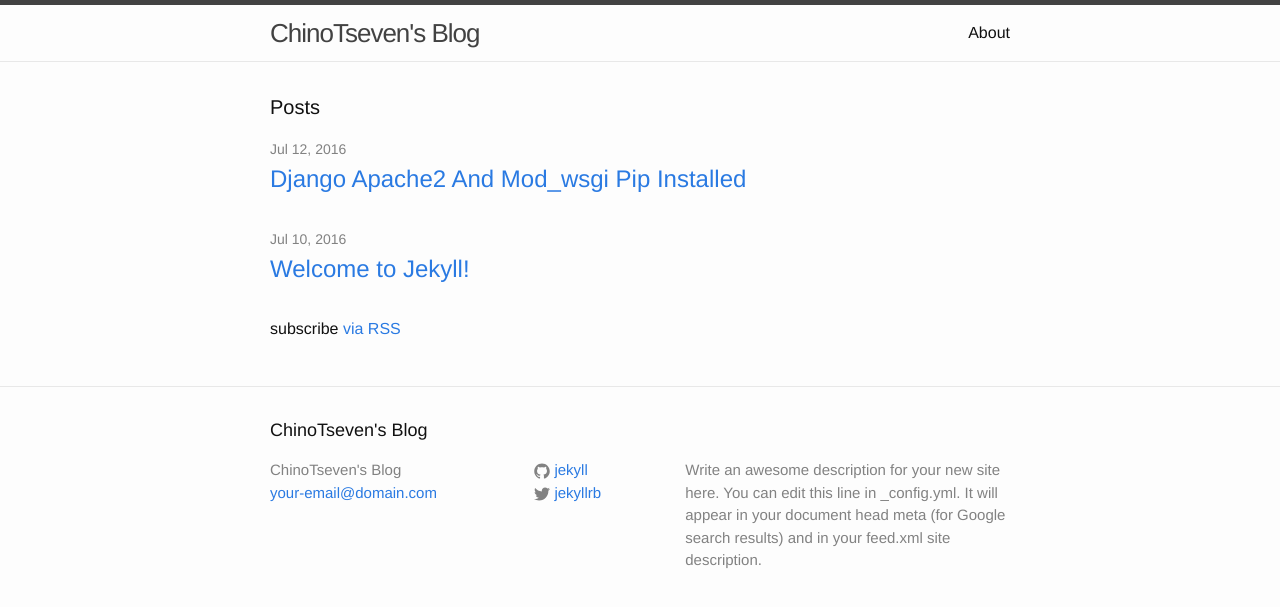
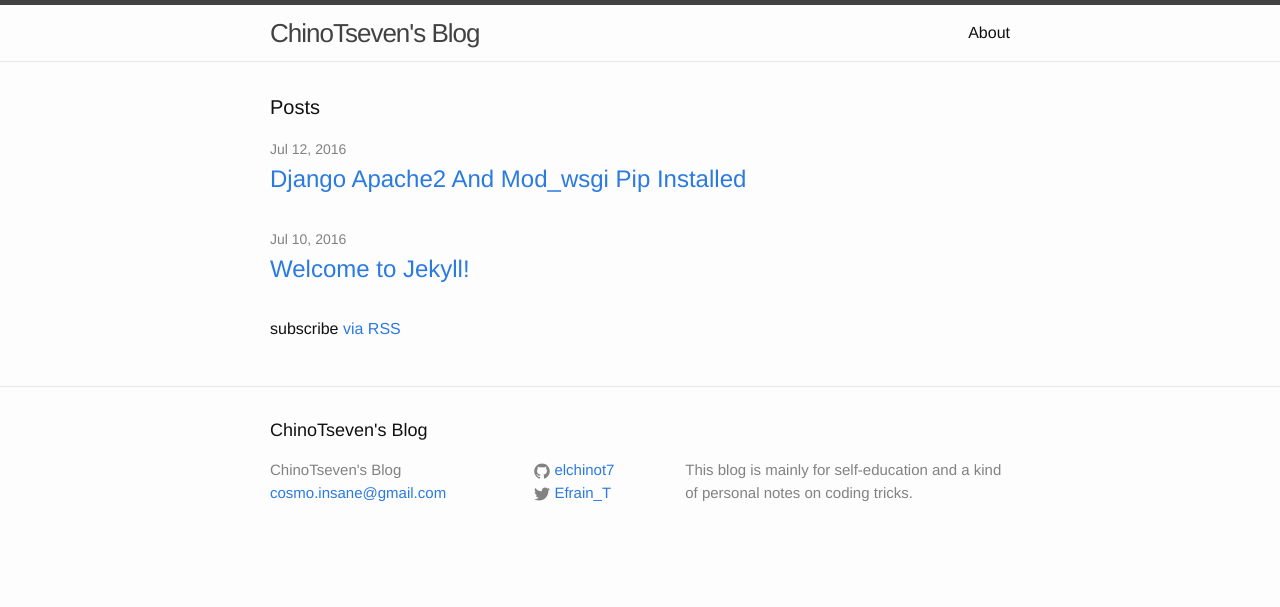
Before and after one commit to efraintorlo/blog, a Jekyll site: the page built from index.html, in a window 1280 px wide. Shown: the top 607 px of the page. Built offline with Jekyll 4.4.1, drawn with Linux system fonts in a browser that asks for light colours.

Commit message:
Minor  changes in _config.yml

```diff
--- a/_config.yml
+++ b/_config.yml
@@ -7,15 +7,14 @@
 
 # Site settings
 title: ChinoTseven's Blog
-email: your-email@domain.com
+email: cosmo.insane@gmail.com
 description: > # this means to ignore newlines until "baseurl:"
-  Write an awesome description for your new site here. You can edit this
-  line in _config.yml. It will appear in your document head meta (for
-  Google search results) and in your feed.xml site description.
+    This blog is mainly for self-education and a kind of personal notes
+    on coding tricks.
 baseurl: "/blog" # the subpath of your site, e.g. /blog
 url: "http://yourdomain.com" # the base hostname & protocol for your site
-twitter_username: jekyllrb
-github_username:  jekyll
+twitter_username: Efrain_T
+github_username:  elchinot7
 
 # Build settings
 markdown: kramdown
```
